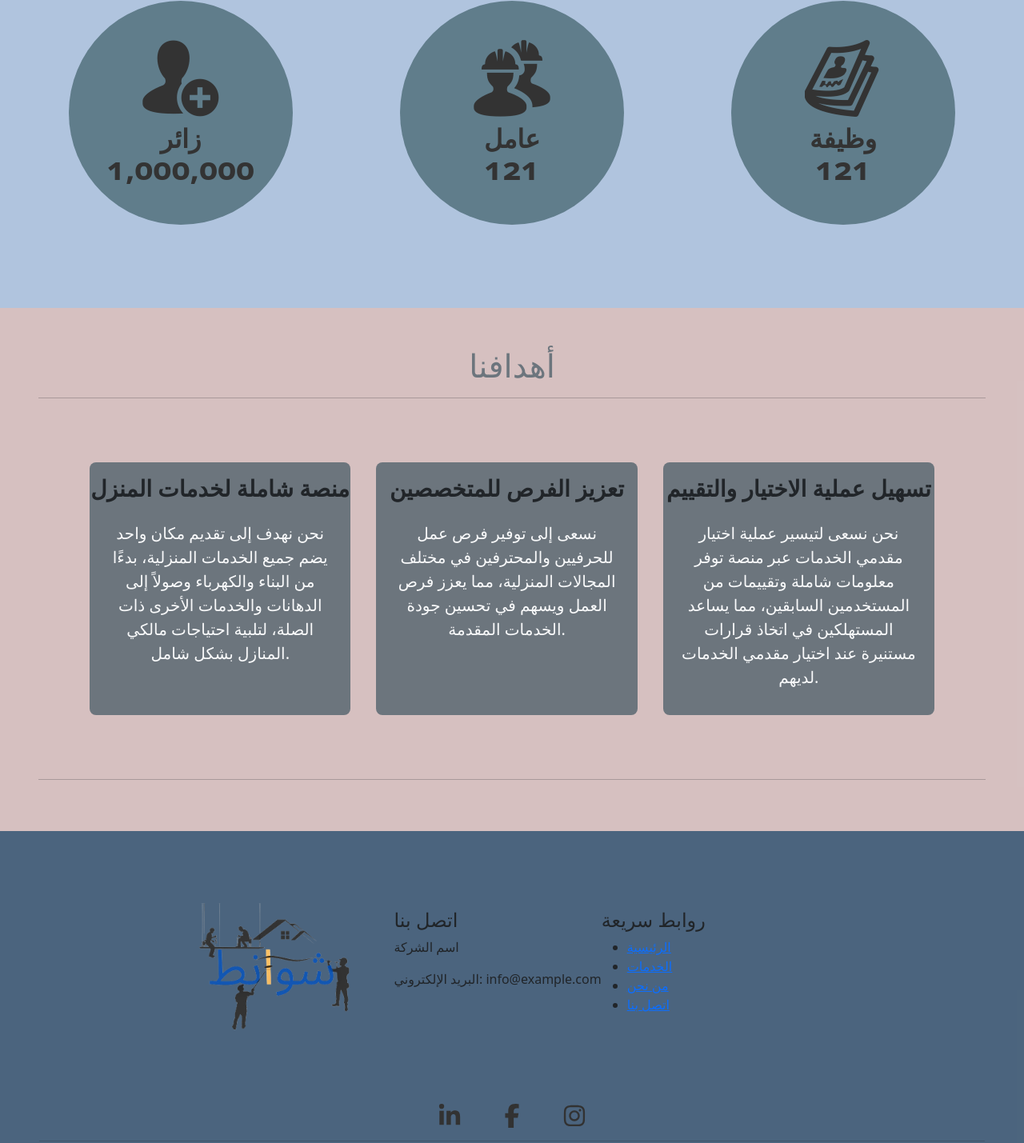
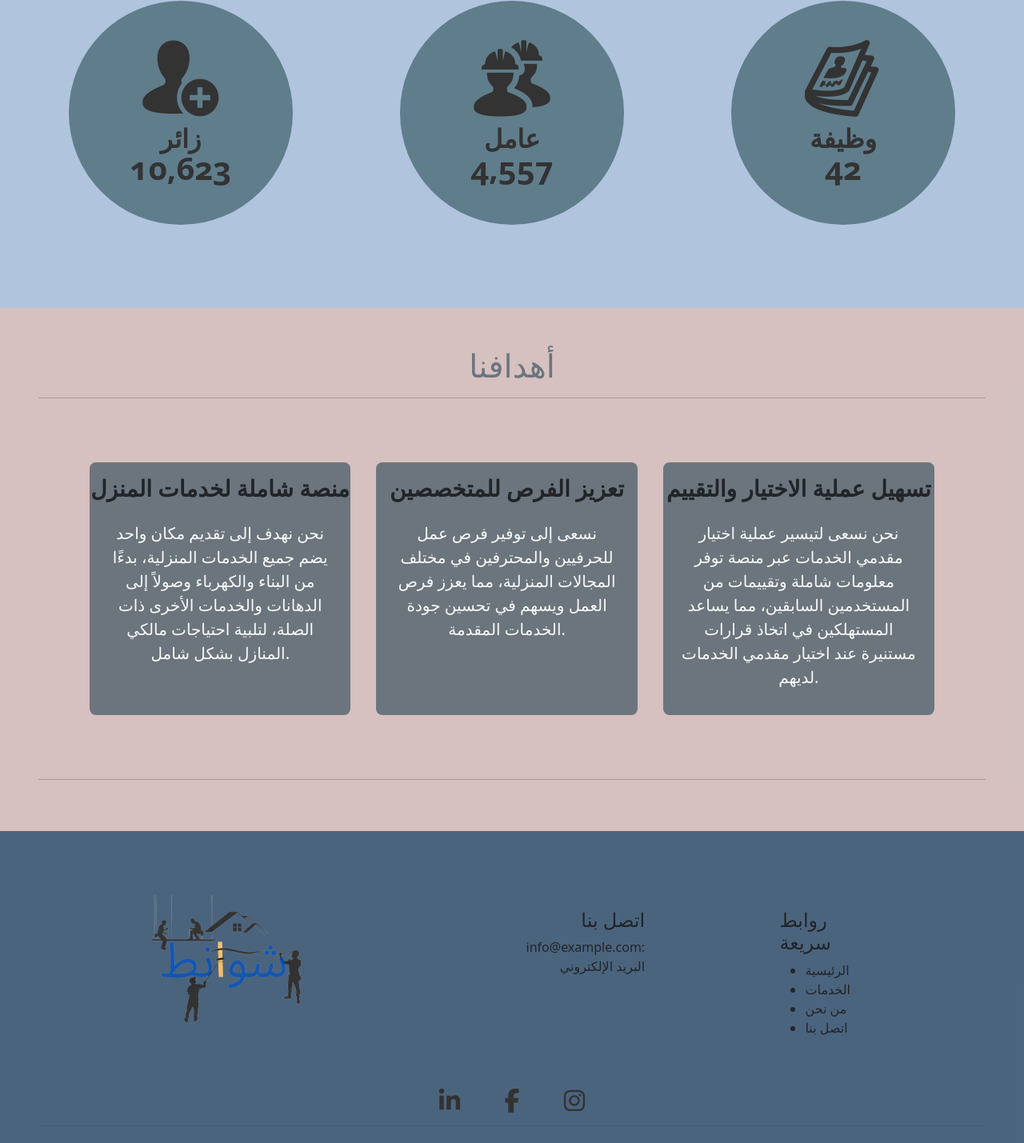
Before and after one commit to dhiamlayah/chwanet, a React (Create React App) app in the folder client/: page / in a window 1280 px wide. Shown: the part 2319-3748 px from the top of the page at 80% size. Built offline with nearby package versions, Linux system fonts and the light colour scheme; a web font is replaced by a local one.

Commit message:
start to clean update profile tasks

```diff
--- a/client/src/components/Footer.tsx
+++ b/client/src/components/Footer.tsx
@@ -1,44 +1,46 @@
 import { FontAwesomeIcon } from "@fortawesome/react-fontawesome";
+import { Link } from "react-router-dom";
 
 function Footer() {
   return (
     <div style={{ backgroundColor: "#385470e6", padding: "1px" }}>
       <footer>
-        <div className=" d-sm-flex justify-content-center align-items-center m-5">
-          <img
-            src="./images/logoFooter.png"
-            style={{ maxWidth: "25vh", height: "auto" }}
-            alt=".."
-          />
-          <div className="w-50 p-5 d-flex">
-            <div>
+        <div className=" d-sm-flex justify-content-around  m-5">
+          <div className=" d-flex  align-items-center  justify-content-center">
+            <img
+              src="./images/logoFooter.png"
+              style={{ maxWidth: "25vh", height: "auto" }}
+              alt=".."
+            />
+          </div>
+          <div className=" d-flex justify-content-between  pt-5 row ">
+            <div className=" text-end col">
               <h4>اتصل بنا</h4>
-              <p>اسم الشركة</p>
-              <p>البريد الإلكتروني: info@example.com</p>
+               <p > info@example.com: البريد الإلكتروني</p>
             </div>
-
-            <div>
+            <div className="col border-left">
+         </div>
+            <div className=" col ">
               <h4>روابط سريعة</h4>
               <ul>
                 <li>
-                  <a href="/">الرئيسية</a>
+                  <Link to="/" className="text-decoration-none text-dark">الرئيسية</Link>
                 </li>
                 <li>
-                  <a href="/services">الخدمات</a>
+                  <Link to="/" className="text-decoration-none text-dark">الخدمات</Link>
                 </li>
                 <li>
-                  <a href="/about">من نحن</a>
+                  <Link to="/" className="text-decoration-none text-dark">من نحن</Link>
                 </li>
                 <li>
-                  <a href="/contact">اتصل بنا</a>
+                  <Link to="/" className="text-decoration-none text-dark">اتصل بنا</Link>
                 </li>
               </ul>
             </div>
           </div>
         </div>
         <div className="d-flex  justify-content-center align-items-center">
-          {/* <FontAwesomeIcon icon={faFacebookF} />    */}
-          {/* <FontAwesomeIcon icon={faLinkedinIn} /> */}
+
           <svg
             xmlns="http://www.w3.org/2000/svg"
             height="30"
--- a/client/src/components/WorkerFound.tsx
+++ b/client/src/components/WorkerFound.tsx
@@ -1,77 +1,158 @@
-import Card from 'react-bootstrap/Card';
-import Col from 'react-bootstrap/Col';
-import Row from 'react-bootstrap/Row';
- import {Worker} from '../pages/SearchWorker'
-import { Link } from 'react-router-dom';
-import { Placeholder } from 'react-bootstrap';
+import Card from "react-bootstrap/Card";
+import Col from "react-bootstrap/Col";
+import Row from "react-bootstrap/Row";
+import { Worker } from "../pages/SearchWorker";
+import { Link } from "react-router-dom";
+import { Placeholder } from "react-bootstrap";
 
-
- function WorkerFound({workers}:any) {
-  console.log('workers to the show',workers)
-
-
-
+function WorkerFound({ workers }: any) {
+  console.log("workers to the show", workers);
 
   return (
-    <Row  xs={2} sm={3}  md={3} lg={4} xl={4} className="g-4 m-0 ">
-      {workers && workers.map((worker:Worker) =>{
-           if(worker.photo===null) return null
+    <Row xs={2} sm={3} md={3} lg={4} xl={4} className="g-4 m-0 ">
+      {workers &&
+        workers.map((worker: Worker) => {
+          if (worker.photo === null) return null;
           return (
-            <Col key={worker._id}  >
+            <Col key={worker._id}>
               <Card>
-              {worker.picture && <Card.Img variant="top" className=' w-100   ' style={{imageRendering:'pixelated',height:'13rem'}}  src={worker.picture} />}
+                {worker.picture && (
+                  <Card.Img
+                    variant="top"
+                    className=" w-100   "
+                    style={{ imageRendering: "pixelated", height: "13rem" }}
+                    src={worker.picture}
+                  />
+                )}
                 <Card.Body>
-                <Card.Title  className='text-center'>{worker.firstName} {worker.lastName} </Card.Title>
-                <Card.Text  className='text-end' >
-                  <span className='fw-bold'>هاتف: </span> {worker.phone}  <br />
-                  <span className='fw-bold'>مجال العمل: </span> {worker.workName}
+                  <Card.Title className="text-center">
+                    {worker.firstName} {worker.lastName}{" "}
+                  </Card.Title>
+                  <Card.Text className="text-end">
+                    <span className="fw-bold">هاتف: </span> {worker.phone}{" "}
+                    <br />
+                    <span className="fw-bold">مجال العمل: </span>{" "}
+                    {worker.workName}
                   </Card.Text>
-                <Link to={`/profile/${worker._id}`} className='btn btn-outline-warning'>Take a look</Link>
+                  <Link
+                    to={`/profile/${worker._id}`}
+                    className="btn btn-outline-warning"
+                  >
+                    Take a look
+                  </Link>
                 </Card.Body>
               </Card>
             </Col>
-      )})}
-    {workers.length ===0  &&
+          );
+        })}
+      {workers.length === 0 && (
         <>
-     <Card style={{ width: '18rem' ,height:"18rem",margin:"10px" }}>
+          <Card style={{ width: "18rem", height: "18rem", margin: "10px" }}>
             <Card.Body>
               <Placeholder as={Card.Title} animation="glow">
                 <Placeholder xs={6} />
               </Placeholder>
               <Placeholder as={Card.Text} animation="glow">
-            <Placeholder xs={7} /> <Placeholder xs={4} /> <Placeholder xs={4} />{' '}
-            <Placeholder xs={6} /> <Placeholder xs={8} />
+                <Placeholder xs={7} /> <Placeholder xs={4} />{" "}
+                <Placeholder xs={4} /> <Placeholder xs={6} />{" "}
+                <Placeholder xs={8} />
               </Placeholder>
               <Placeholder.Button variant="warning" xs={6} />
             </Card.Body>
           </Card>
-      <Card style={{ width: '18rem' ,height:"18rem",margin:"10px" }}>
+          <Card style={{ width: "18rem", height: "18rem", margin: "10px" }}>
             <Card.Body>
               <Placeholder as={Card.Title} animation="glow">
                 <Placeholder xs={6} />
               </Placeholder>
               <Placeholder as={Card.Text} animation="glow">
-            <Placeholder xs={7} /> <Placeholder xs={4} /> <Placeholder xs={4} />{' '}
-            <Placeholder xs={6} /> <Placeholder xs={8} />
+                <Placeholder xs={7} /> <Placeholder xs={4} />{" "}
+                <Placeholder xs={4} /> <Placeholder xs={6} />{" "}
+                <Placeholder xs={8} />
               </Placeholder>
               <Placeholder.Button variant="warning" xs={6} />
             </Card.Body>
           </Card>
-      <Card style={{ width: '18rem' ,height:"18rem",margin:"10px" }}>
+          <Card style={{ width: "18rem", height: "18rem", margin: "10px" }}>
             <Card.Body>
               <Placeholder as={Card.Title} animation="glow">
                 <Placeholder xs={6} />
               </Placeholder>
               <Placeholder as={Card.Text} animation="glow">
-            <Placeholder xs={7} /> <Placeholder xs={4} /> <Placeholder xs={4} />{' '}
-            <Placeholder xs={6} /> <Placeholder xs={8} />
+                <Placeholder xs={7} /> <Placeholder xs={4} />{" "}
+                <Placeholder xs={4} /> <Placeholder xs={6} />{" "}
+                <Placeholder xs={8} />
+              </Placeholder>
+              <Placeholder.Button variant="warning" xs={6} />
+            </Card.Body>
+          </Card>
+          <Card style={{ width: "18rem", height: "18rem", margin: "10px" }}>
+            <Card.Body>
+              <Placeholder as={Card.Title} animation="glow">
+                <Placeholder xs={6} />
+              </Placeholder>
+              <Placeholder as={Card.Text} animation="glow">
+                <Placeholder xs={7} /> <Placeholder xs={4} />{" "}
+                <Placeholder xs={4} /> <Placeholder xs={6} />{" "}
+                <Placeholder xs={8} />
+              </Placeholder>
+              <Placeholder.Button variant="warning" xs={6} />
+            </Card.Body>
+          </Card>
+          <Card style={{ width: "18rem", height: "18rem", margin: "10px" }}>
+            <Card.Body>
+              <Placeholder as={Card.Title} animation="glow">
+                <Placeholder xs={6} />
+              </Placeholder>
+              <Placeholder as={Card.Text} animation="glow">
+                <Placeholder xs={7} /> <Placeholder xs={4} />{" "}
+                <Placeholder xs={4} /> <Placeholder xs={6} />{" "}
+                <Placeholder xs={8} />
+              </Placeholder>
+              <Placeholder.Button variant="warning" xs={6} />
+            </Card.Body>
+          </Card>
+          <Card style={{ width: "18rem", height: "18rem", margin: "10px" }}>
+            <Card.Body>
+              <Placeholder as={Card.Title} animation="glow">
+                <Placeholder xs={6} />
+              </Placeholder>
+              <Placeholder as={Card.Text} animation="glow">
+                <Placeholder xs={7} /> <Placeholder xs={4} />{" "}
+                <Placeholder xs={4} /> <Placeholder xs={6} />{" "}
+                <Placeholder xs={8} />
+              </Placeholder>
+              <Placeholder.Button variant="warning" xs={6} />
+            </Card.Body>
+          </Card>
+          <Card style={{ width: "18rem", height: "18rem", margin: "10px" }}>
+            <Card.Body>
+              <Placeholder as={Card.Title} animation="glow">
+                <Placeholder xs={6} />
+              </Placeholder>
+              <Placeholder as={Card.Text} animation="glow">
+                <Placeholder xs={7} /> <Placeholder xs={4} />{" "}
+                <Placeholder xs={4} /> <Placeholder xs={6} />{" "}
+                <Placeholder xs={8} />
+              </Placeholder>
+              <Placeholder.Button variant="warning" xs={6} />
+            </Card.Body>
+          </Card>
+          <Card style={{ width: "18rem", height: "18rem", margin: "10px" }}>
+            <Card.Body>
+              <Placeholder as={Card.Title} animation="glow">
+                <Placeholder xs={6} />
+              </Placeholder>
+              <Placeholder as={Card.Text} animation="glow">
+                <Placeholder xs={7} /> <Placeholder xs={4} />{" "}
+                <Placeholder xs={4} /> <Placeholder xs={6} />{" "}
+                <Placeholder xs={8} />
               </Placeholder>
               <Placeholder.Button variant="warning" xs={6} />
             </Card.Body>
           </Card>
         </>
-      }
-
+      )}
     </Row>
   );
 }
--- a/client/src/components/numberUser.tsx
+++ b/client/src/components/numberUser.tsx
@@ -43,7 +43,7 @@ const NumberUser = () => {
             <h2 className="text-center fw-bold " style={{marginBottom:'-12px',color:'#333333'}}>زائر  </h2>
             <div className="  text-center">
                 {isVisible && (
-                  <CountUp start={0} end={1000000} duration={5} className="fw-bold"  style={{fontSize:"40px",color:'#333333',fontVariantNumeric: 'oldstyle-nums' }} />
+                  <CountUp start={0} end={10623} duration={5} className="fw-bold"  style={{fontSize:"40px",color:'#333333',fontVariantNumeric: 'oldstyle-nums' }} />
                   )}
             </div>
           </div>
@@ -65,7 +65,7 @@ const NumberUser = () => {
             <h2 className="text-center fw-bold " style={{marginBottom:'-12px',color:'#333333'}}>عامل  </h2>
             <div className="  text-center">
                 {isVisible && (
-                  <CountUp start={0} end={123} duration={10} className="fw-bold"  style={{fontSize:"40px",color:'#333333',fontVariantNumeric: 'oldstyle-nums' }} />
+                  <CountUp start={0} end={4623} duration={10} className="fw-bold"  style={{fontSize:"40px",color:'#333333',fontVariantNumeric: 'oldstyle-nums' }} />
                   )}
             </div>
           </div>
@@ -87,7 +87,7 @@ const NumberUser = () => {
             <h2 className="text-center fw-bold " style={{marginBottom:'-12px',color:'#333333'}}>وظيفة </h2>
             <div className="  text-center">
                 {isVisible && (
-                  <CountUp start={0} end={123} duration={10} className="fw-bold"  style={{fontSize:"40px",color:'#333333',fontVariantNumeric: 'oldstyle-nums' }} />
+                  <CountUp start={0} end={43} duration={10} className="fw-bold"  style={{fontSize:"40px",color:'#333333',fontVariantNumeric: 'oldstyle-nums' }} />
                   )}
             </div>
           </div>
--- a/client/src/components/profileWorker/WorkerProfil.tsx
+++ b/client/src/components/profileWorker/WorkerProfil.tsx
@@ -125,7 +125,7 @@ const WorkerProfil = ({ profilPicture, WorkerInformations }: any) => {
               {number === 2 && !showUpdateDiv && (<PicturesLife/>)}
               {number === 3 && !showUpdateDiv && (<WorkerComments />)}
             </div>
-         </div>
+          </div>
 
         </div>
      </div>
--- a/client/src/pages/Home.tsx
+++ b/client/src/pages/Home.tsx
@@ -6,7 +6,6 @@ import CarouselForPhoneScreen from "../components/CarouselForPhoneScreen";
 import Footer from "../components/Footer";
 import NumberUser from "../components/numberUser";
 
-//try*********/
 const Home = () => {
 
     return (
@@ -22,7 +21,7 @@ const Home = () => {
             <NumberUser/>
             <OurObjectif/>
             <Footer/>
-        </div>
+         </div>
      );
 }
 
```
Also changed, not shown: client/src/util/boxForUpdateData.tsx (added, +45 -0 lines), 2 other files (tests, documents, lock files or other folders). Lines whose indentation alone changed are shown as unchanged.
